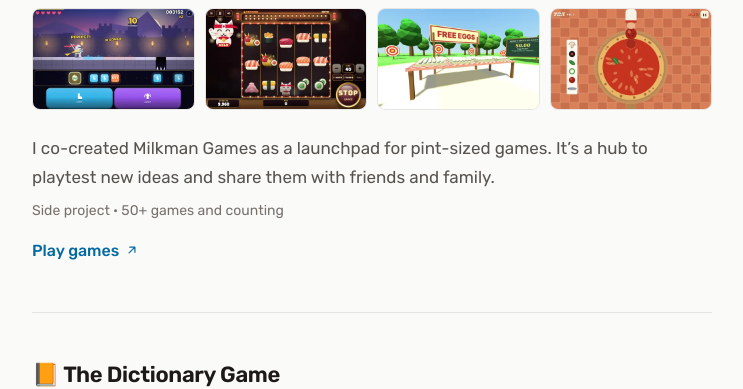
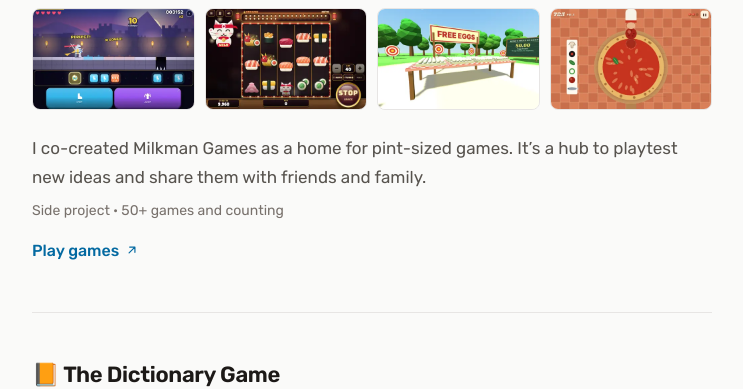
Before and after one commit to ahalp0217/ahalp0217.github.io, a plain HTML site: page beta/index.html in a window 1280 px wide. Shown: the part 3840-4229 px from the top of the page, without its empty margins (268-1011 px from the left). Drawn offline with Linux system fonts and the light colour scheme.

Commit message:
Simplify Milkman Games description wording
Co-Authored-By: Claude Opus 5.5 <noreply@anthropic.com>
Claude-Session: https://claude.ai/code/session_01UkSYva2mr8yGmakxghaakD

```diff
--- a/beta/index.html
+++ b/beta/index.html
@@ -814,7 +814,7 @@
           <img src="../milkman/the-works.webp" alt="The Works screenshot" loading="lazy">
         </div>
 
-        <p>I co-created Milkman Games as a launchpad for pint-sized games. It’s a hub to playtest new ideas and share them with friends and family.</p>
+        <p>I co-created Milkman Games as a home for pint-sized games. It’s a hub to playtest new ideas and share them with friends and family.</p>
         <p class="meta">Side project · 50+ games and counting</p>
         <a href="https://milkman.games" target="_blank" rel="noopener" class="project-link">
           Play games
```
Also changed, not shown: index.html (+1 -1 lines).
